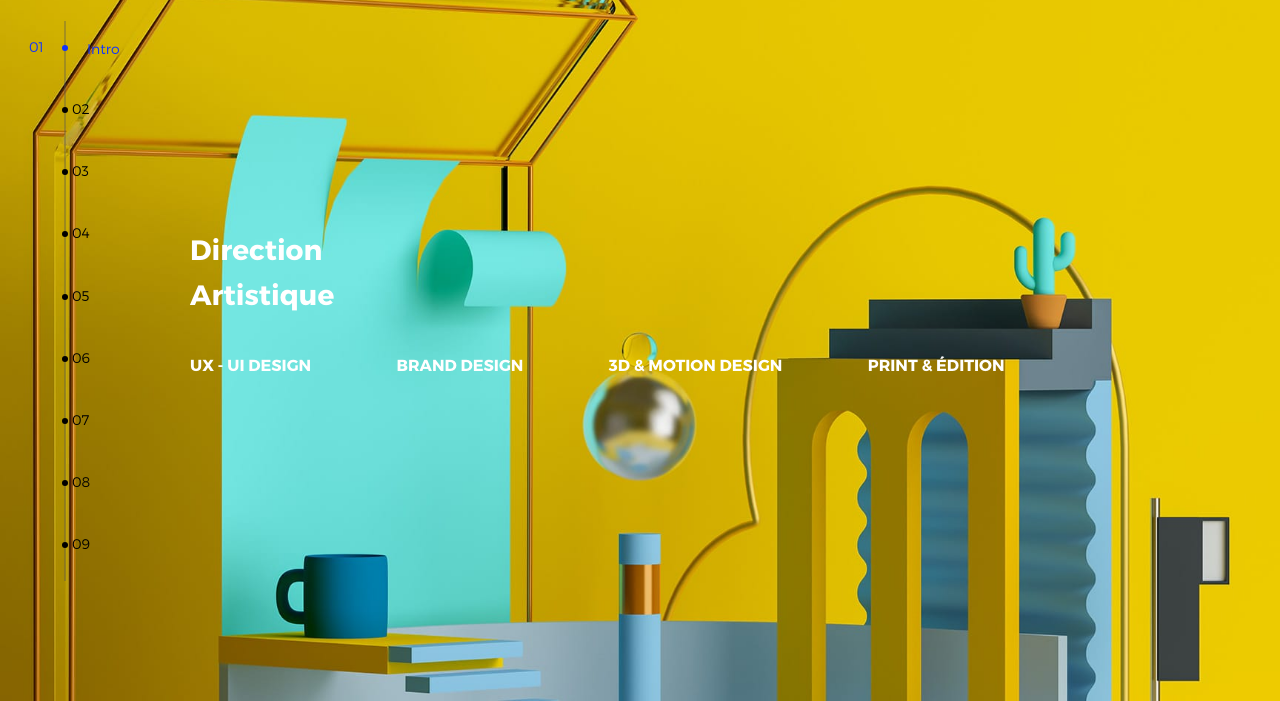
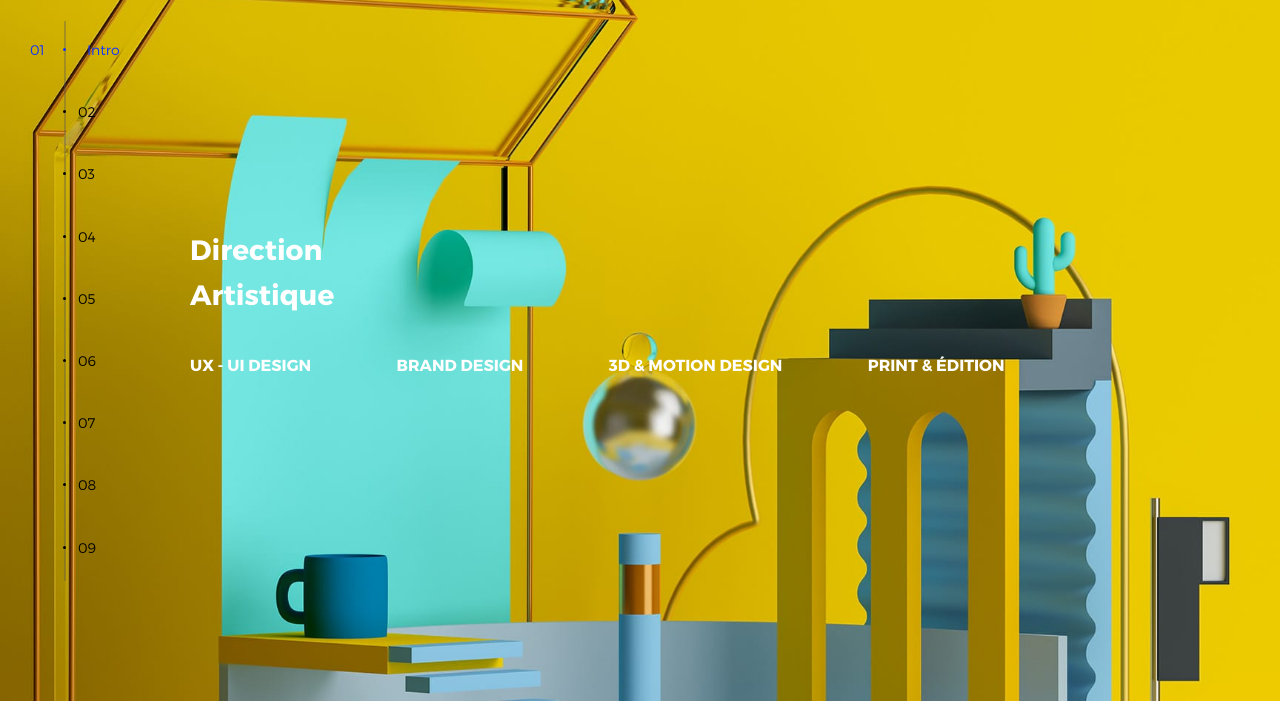
Before and after one commit to brieuclefloch/brieuclefloch.github.io, a plain HTML site: page index.html in a window 1280 px wide. Shown: the part 99-800 px from the top of the page. Drawn offline with nearby package versions, Linux system fonts and the light colour scheme.

Commit message:
Add files via upload

```diff
--- a/assets/css/main.css
+++ b/assets/css/main.css
@@ -688,17 +688,17 @@ bodyblanc
 {
   position:relative;
   top:-5px;
-    left:-2px;
+    left:-1px;
   color:##0f33ff;
-  font-size:18px;
+  font-size:10px;
   cursor:pointer;
 }
 
 .side-nav>li span
 {
   position:relative;
-  top:0px;
-  left:0px;
+  top:3px;
+  left:10px;
   color:##0f33ff;
   font-size:14px;
   font-weight:300;
@@ -710,7 +710,7 @@ bodyblanc
 {
   position:absolute;
   top:3px;
-  left:10px;
+  left:15px;
   color:##0f33ff;
   font-size:14px;
   font-weight:300;
```
